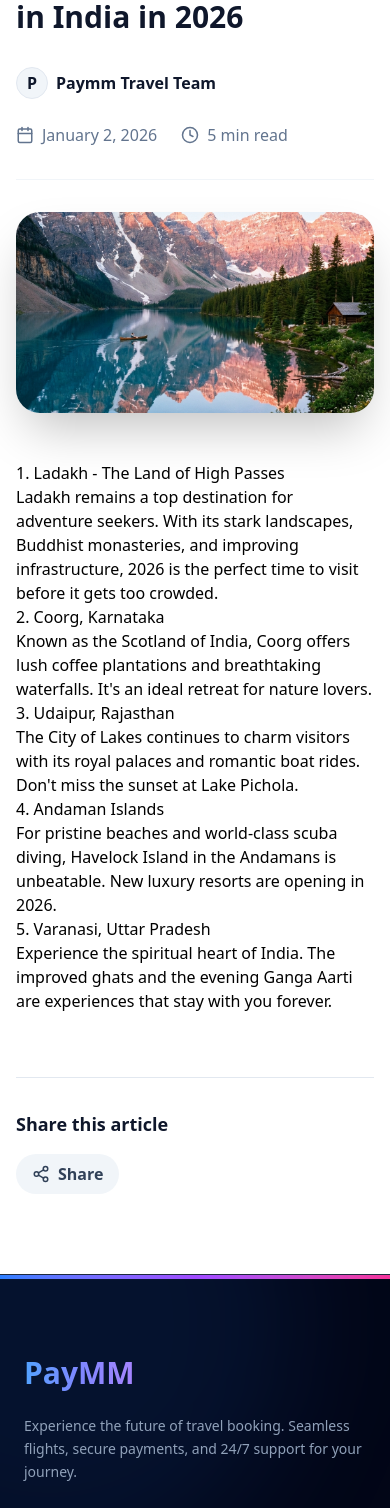
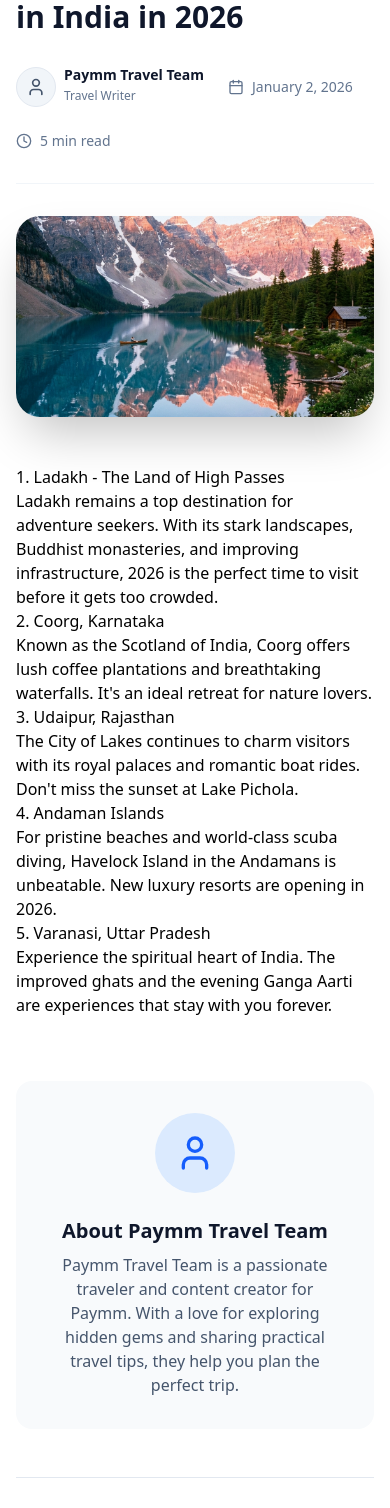
Before and after one commit to YASHSHAH-create/flight, a Next.js app: page /blog/best-places-to-visit-india-2026 in a window 390 px wide. Shown: the part 260-1768 px from the top of the page. Built offline with nearby package versions, Linux system fonts and the light colour scheme; no server answers.

Commit message:
yayyayayay

```diff
--- a/app/blog/[slug]/page.tsx
+++ b/app/blog/[slug]/page.tsx
@@ -1,3 +1,4 @@
+
 import Link from 'next/link';
 import Image from 'next/image';
 import { notFound } from 'next/navigation';
@@ -5,7 +6,7 @@ import { BLOG_POSTS, BlogPost } from '@/app/lib/blog-data';
 import { Metadata } from 'next';
 import Navbar from '@/app/components/Navbar';
 import Footer from '@/app/components/Footer';
-import { ArrowLeft, Calendar, Clock, Share2 } from 'lucide-react';
+import { ArrowLeft, Calendar, Clock, Share2, ArrowRight, User } from 'lucide-react';
 
 interface Props {
     params: Promise<{ slug: string }>;
@@ -61,8 +62,23 @@ export default async function BlogPostPage({ params }: Props) {
         notFound();
     }
 
+    // Find related posts (same category, excluding current)
+    const relatedPosts = BLOG_POSTS
+        .filter(p => p.category === post.category && p.slug !== post.slug)
+        .slice(0, 3);
+
+    // If not enough related posts, fill with others
+    if (relatedPosts.length < 3) {
+        const others = BLOG_POSTS
+            .filter(p => p.slug !== post.slug && !relatedPosts.includes(p))
+            .slice(0, 3 - relatedPosts.length);
+        relatedPosts.push(...others);
+    }
+
     const jsonLd = {
         '@context': 'https://schema.org',
+        '@graph': [
+            {
                 '@type': 'BlogPosting',
                 headline: post.title,
                 image: [post.imageUrl],
@@ -77,7 +93,7 @@ export default async function BlogPostPage({ params }: Props) {
                     name: 'Paymm',
                     logo: {
                         '@type': 'ImageObject',
-                url: 'https://paymm.in/logo.png', // Ensure this exists or use a valid URL
+                        url: 'https://paymm.in/logo.png',
                     },
                 },
                 description: post.excerpt,
@@ -85,6 +101,31 @@ export default async function BlogPostPage({ params }: Props) {
                     '@type': 'WebPage',
                     '@id': `https://paymm.in/blog/${post.slug}`,
                 }
+            },
+            {
+                '@type': 'BreadcrumbList',
+                itemListElement: [
+                    {
+                        '@type': 'ListItem',
+                        position: 1,
+                        name: 'Home',
+                        item: 'https://paymm.in'
+                    },
+                    {
+                        '@type': 'ListItem',
+                        position: 2,
+                        name: 'Blog',
+                        item: 'https://paymm.in/blog'
+                    },
+                    {
+                        '@type': 'ListItem',
+                        position: 3,
+                        name: post.title,
+                        item: `https://paymm.in/blog/${post.slug}`
+                    }
+                ]
+            }
+        ]
     };
 
     return (
@@ -101,8 +142,8 @@ export default async function BlogPostPage({ params }: Props) {
                 <article className="max-w-4xl mx-auto px-4 md:px-8">
 
                     <div className="mb-8">
-                        <Link href="/blog" className="inline-flex items-center gap-2 text-slate-500 hover:text-slate-900 transition-colors font-medium mb-8">
-                            <ArrowLeft size={18} />
+                        <Link href="/blog" className="inline-flex items-center gap-2 text-slate-500 hover:text-slate-900 transition-colors font-medium mb-8 group">
+                            <ArrowLeft size={18} className="group-hover:-translate-x-1 transition-transform" />
                             <span>Back to all posts</span>
                         </Link>
 
@@ -116,17 +157,20 @@ export default async function BlogPostPage({ params }: Props) {
 
                         <div className="flex flex-wrap items-center gap-6 text-slate-500 border-b border-slate-100 pb-8 mb-8">
                             <div className="flex items-center gap-2">
-                                <div className="w-8 h-8 rounded-full bg-slate-100 flex items-center justify-center text-slate-900 font-bold border border-slate-200">
-                                    {post.author[0]}
+                                <div className="w-10 h-10 rounded-full bg-slate-100 flex items-center justify-center text-slate-900 font-bold border border-slate-200">
+                                    <User size={20} className="text-slate-600" />
                                 </div>
-                                <span className="font-semibold text-slate-900">{post.author}</span>
+                                <div>
+                                    <span className="block font-semibold text-slate-900 text-sm leading-none">{post.author}</span>
+                                    <span className="text-xs text-slate-500">Travel Writer</span>
                                 </div>
-                            <div className="flex items-center gap-2">
-                                <Calendar size={18} />
+                            </div>
+                            <div className="flex items-center gap-2 text-sm">
+                                <Calendar size={16} />
                                 <span>{new Date(post.date).toLocaleDateString('en-US', { month: 'long', day: 'numeric', year: 'numeric' })}</span>
                             </div>
-                            <div className="flex items-center gap-2">
-                                <Clock size={18} />
+                            <div className="flex items-center gap-2 text-sm">
+                                <Clock size={16} />
                                 <span>{post.readTime}</span>
                             </div>
                         </div>
@@ -151,7 +195,20 @@ export default async function BlogPostPage({ params }: Props) {
                         dangerouslySetInnerHTML={{ __html: post.content }}
                     />
 
-                    <div className="mt-16 pt-8 border-t border-slate-200">
+                    {/* Author Bio Box - E-E-A-T */}
+                    <div className="mt-16 bg-slate-50 rounded-2xl p-8 flex flex-col md:flex-row gap-6 items-center md:items-start text-center md:text-left">
+                        <div className="w-20 h-20 rounded-full bg-blue-100 flex items-center justify-center shrink-0">
+                            <User size={40} className="text-blue-600" />
+                        </div>
+                        <div>
+                            <h3 className="text-xl font-bold text-slate-900 mb-2">About {post.author}</h3>
+                            <p className="text-slate-600">
+                                {post.author} is a passionate traveler and content creator for Paymm. With a love for exploring hidden gems and sharing practical travel tips, they help you plan the perfect trip.
+                            </p>
+                        </div>
+                    </div>
+
+                    <div className="mt-12 pt-8 border-t border-slate-200">
                         <h3 className="text-lg font-bold text-slate-900 mb-4">Share this article</h3>
                         <div className="flex gap-4">
                             <button className="flex items-center gap-2 px-4 py-2 bg-slate-100 hover:bg-slate-200 rounded-full text-slate-700 font-semibold transition-colors">
@@ -163,9 +220,42 @@ export default async function BlogPostPage({ params }: Props) {
                     </div>
 
                 </article>
+
+                {/* Related Posts Section */}
+                {relatedPosts.length > 0 && (
+                    <section className="max-w-7xl mx-auto px-4 md:px-8 mt-24">
+                        <h2 className="text-3xl font-bold text-slate-900 mb-10">Read Next</h2>
+                        <div className="grid grid-cols-1 md:grid-cols-3 gap-8">
+                            {relatedPosts.map((relatedPost) => (
+                                <Link key={relatedPost.slug} href={`/blog/${relatedPost.slug}`} className="group cursor-pointer">
+                                    <div className="relative aspect-[4/3] rounded-2xl overflow-hidden mb-4 shadow-md bg-gray-100">
+                                        <Image
+                                            src={relatedPost.imageUrl}
+                                            alt={relatedPost.title}
+                                            fill
+                                            className="object-cover transition-transform duration-500 group-hover:scale-110"
+                                        />
+                                    </div>
+                                    <div className="flex items-center gap-2 text-xs font-semibold text-blue-600 mb-2">
+                                        <span className="bg-blue-50 px-2 py-0.5 rounded-md">{relatedPost.category}</span>
+                                    </div>
+                                    <h3 className="text-xl font-bold text-slate-900 mb-2 leading-tight group-hover:text-blue-600 transition-colors">
+                                        {relatedPost.title}
+                                    </h3>
+                                    <p className="text-slate-500 text-sm line-clamp-2">
+                                        {relatedPost.excerpt}
+                                    </p>
+                                    <div className="flex items-center gap-1 text-blue-600 font-semibold text-sm mt-3 group-hover:gap-2 transition-all">
+                                        Read Article <ArrowRight size={16} />
+                                    </div>
+                                </Link>
+                            ))}
+                        </div>
+                    </section>
+                )}
             </main>
 
-
+            <Footer />
         </div>
     );
 }
--- a/app/blog/page.tsx
+++ b/app/blog/page.tsx
@@ -1,9 +1,10 @@
+
 import Link from 'next/link';
 import Image from 'next/image';
 import { BLOG_POSTS } from '@/app/lib/blog-data';
 import { Metadata } from 'next';
 import Navbar from '@/app/components/Navbar';
-
+import Footer from '@/app/components/Footer';
 
 export const metadata: Metadata = {
     title: 'Travel Blog | Paymm - Tips, Guides & Destinations',
@@ -13,13 +14,46 @@ export const metadata: Metadata = {
         description: 'Read our latest stories on travel destinations, flight hacks, and holiday planning.',
         url: 'https://paymm.in/blog',
         type: 'website',
+        images: [
+            {
+                url: '/og-image.jpg',
+                width: 1200,
+                height: 630,
+                alt: 'Paymm Travel Blog',
+            },
+        ],
     },
 };
 
 export default function BlogListingPage() {
+    const jsonLd = {
+        '@context': 'https://schema.org',
+        '@type': 'BreadcrumbList',
+        itemListElement: [
+            {
+                '@type': 'ListItem',
+                position: 1,
+                name: 'Home',
+                item: 'https://paymm.in'
+            },
+            {
+                '@type': 'ListItem',
+                position: 2,
+                name: 'Blog',
+                item: 'https://paymm.in/blog'
+            }
+        ]
+    };
+
     return (
         <div className="min-h-screen bg-slate-50 font-sans selection:bg-slate-900 selection:text-white">
             <Navbar />
+
+            {/* Structured Data for SEO */}
+            <script
+                type="application/ld+json"
+                dangerouslySetInnerHTML={{ __html: JSON.stringify(jsonLd) }}
+            />
 
             <main className="pt-28 pb-20 px-4 md:px-8 max-w-7xl mx-auto">
                 <header className="mb-16 text-center">
@@ -38,9 +72,7 @@ export default function BlogListingPage() {
                     {BLOG_POSTS.map((post) => (
                         <article key={post.slug} className="group flex flex-col bg-white rounded-3xl overflow-hidden shadow-sm hover:shadow-xl transition-all duration-300 border border-slate-100 transform hover:-translate-y-1">
                             <Link href={`/blog/${post.slug}`} className="relative h-64 overflow-hidden">
-                                {/* Placeholder for images if they don't exist yet, using a colored div or similar if Image fails, but here we assume Image component usage */}
                                 <div className="absolute inset-0 bg-slate-200 animate-pulse group-hover:animate-none transition-all" />
-                                {/* In a real app, ensure images exist. We will use a standard Next Image */}
                                 <Image
                                     src={post.imageUrl}
                                     alt={post.title}
@@ -80,7 +112,7 @@ export default function BlogListingPage() {
                 </div>
             </main>
 
-
+            <Footer />
         </div>
     );
 }
```
Lines whose indentation alone changed are shown as unchanged.
